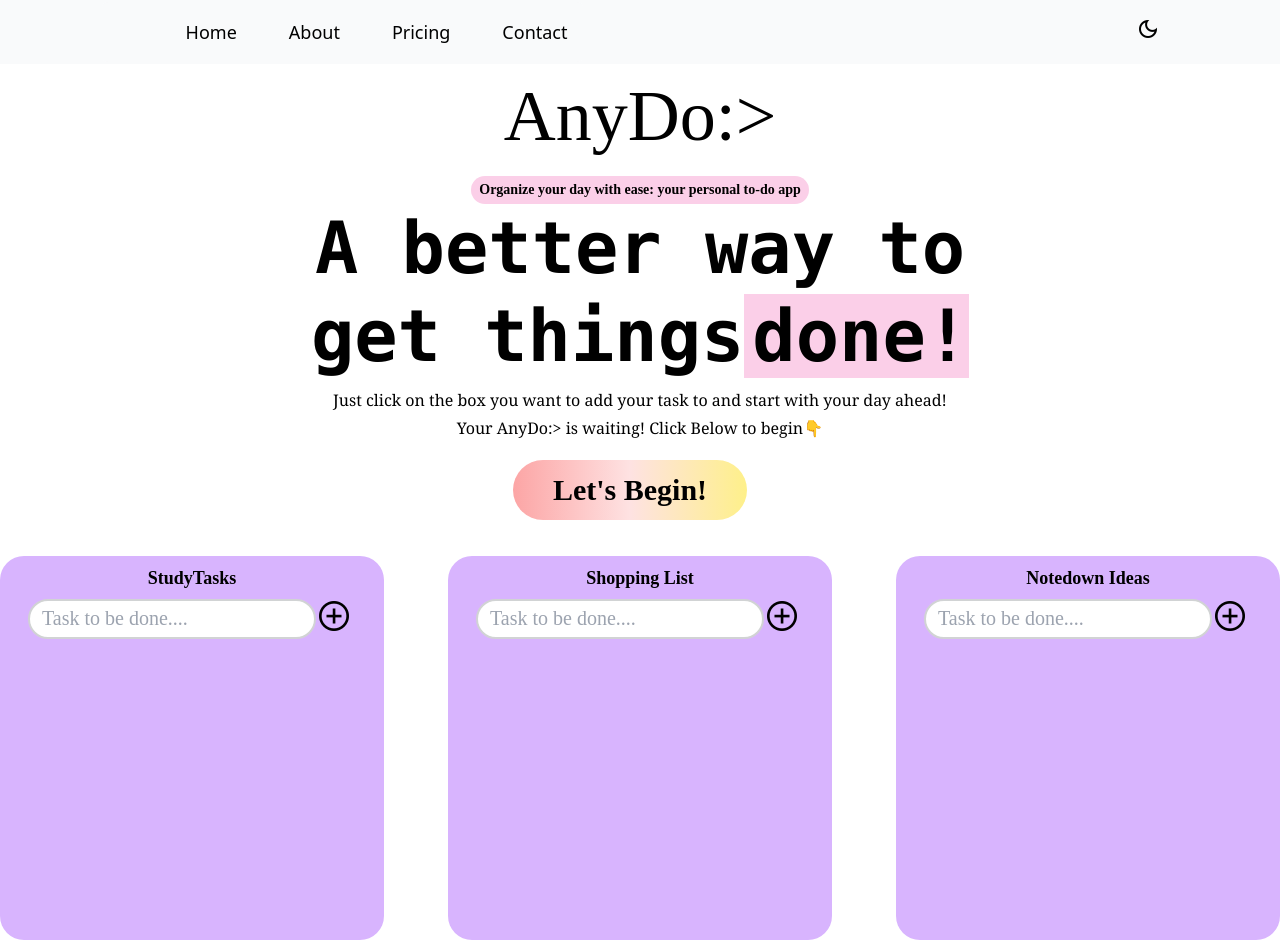
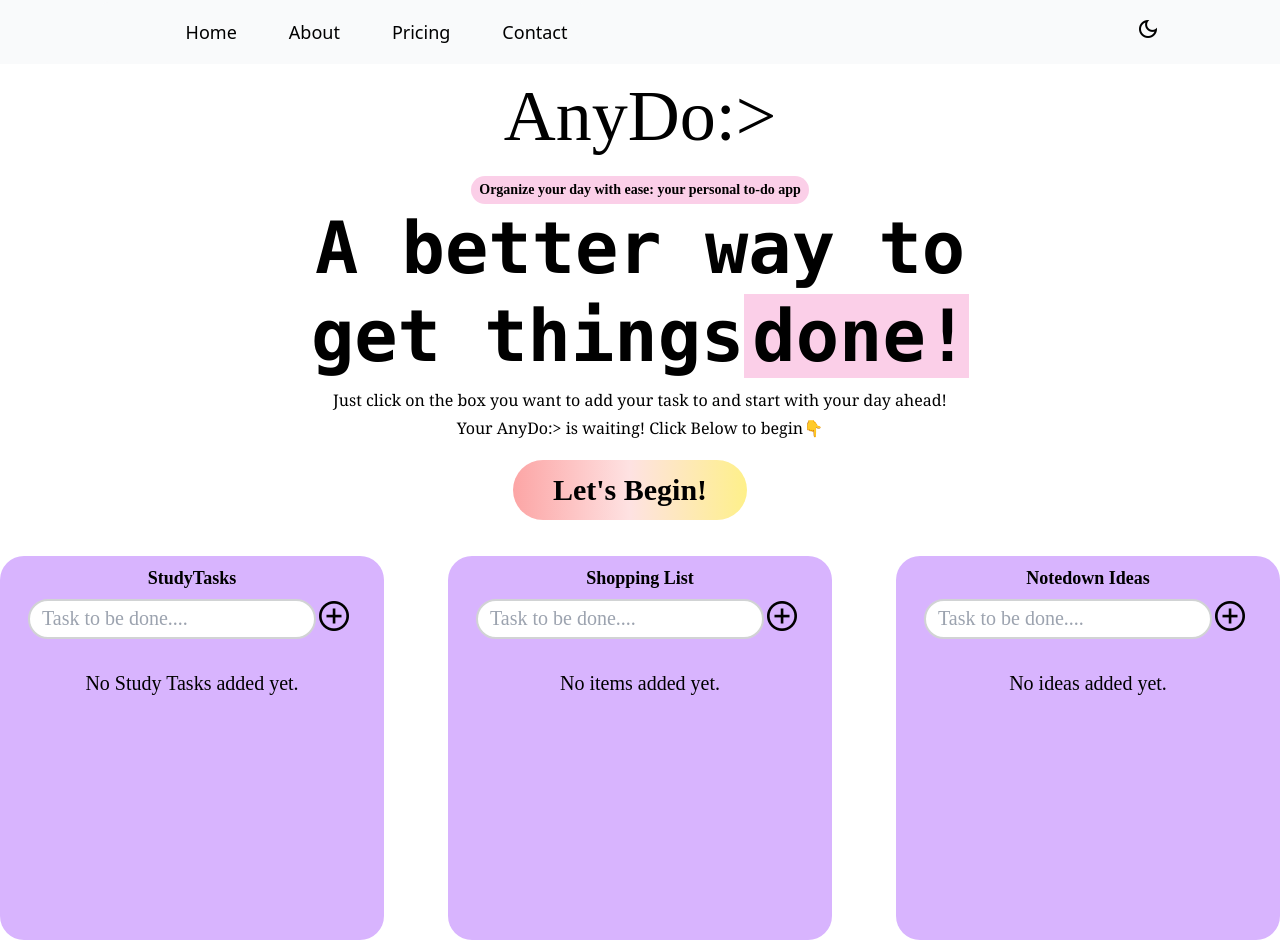
Before and after one commit to Thanisha23/Todo-QuadB, a React (Vite) app: page / in a window 1280 px wide. Built offline with nearby package versions, Linux system fonts and the light colour scheme; a web font is replaced by a local one.

Commit message:
feat: Update todos functionality

```diff
--- a/src/components/Card1.jsx
+++ b/src/components/Card1.jsx
@@ -1,11 +1,12 @@
 import { useState } from "react";
-import { useDispatch } from "react-redux";
+import { useDispatch, useSelector } from "react-redux";
 import { addCard1Todo } from "../features/card1/card1Slice";
 import Todos1 from "./Todos1";
 
-
 // eslint-disable-next-line react/display-name, react/prop-types
 const Card1 = ({ action, cardName, classAdd }) => {
+  const todos = useSelector((state) => state.card1.todos);
+
   // State for storing the input value
   const [input, setInput] = useState("");
 
@@ -23,12 +24,12 @@ const Card1 = ({ action, cardName, classAdd }) => {
     // Clearing the input field
     setInput("");
   };
+
   return (
     <div
       onClick={action}
       className={`${classAdd} card bg-purple-300 h-[22rem] md:h-97 w-[19rem] md:w-96 rounded-3xl text-center font-crisis pt-[0.5rem]`}
     >
-
       <div>
         <h3 className="font-semibold text-lg">{cardName}</h3>
       </div>
@@ -53,9 +54,20 @@ const Card1 = ({ action, cardName, classAdd }) => {
             add_circle
           </span>
         </div>
+      </div>
 
-
-      <Todos1 />
+      {/* Container for rendering todo items */}
+      <div
+        id="tasks"
+        className="cursor-pointer items-center justify-start h-66 w-full bg-purple-300 overflow-x-auto pb-[10px] px-[1.5rem]"
+      >
+        <ul>
+          {todos.length > 0 ? (
+            todos.map((todo) => <Todos1 key={todo.id} todo={todo} />)
+          ) : (
+            <p className="text-xl font-medium">No Study Tasks added yet.</p>
+          )}
+        </ul>
       </div>
     </div>
   );
--- a/src/components/Card2.jsx
+++ b/src/components/Card2.jsx
@@ -1,11 +1,12 @@
 import { useState } from "react";
-import { useDispatch } from "react-redux";
+import { useDispatch,useSelector } from "react-redux";
 import { addCard2Todo } from "../features/card2/card2SLice"
 import Todos2 from "./Todos2";
 
 
 // eslint-disable-next-line react/prop-types
 const Card2 = ({ action, cardName, classAdd }) => {
+  const todos = useSelector((state) => state.card2.todos);
  // State for storing the input value
  const [input, setInput] = useState("");
 
@@ -29,7 +30,6 @@ const Card2 = ({ action, cardName, classAdd }) => {
   onClick={action}
   className={`${classAdd} card bg-purple-300 h-[22rem] md:h-97 w-[19rem] md:w-96 rounded-3xl text-center font-crisis pt-[0.5rem]`}
 >
-
   <div>
     <h3 className="font-semibold text-lg">{cardName}</h3>
   </div>
@@ -54,9 +54,20 @@ const Card2 = ({ action, cardName, classAdd }) => {
         add_circle
       </span>
     </div>
+  </div>
 
-
-       <Todos2 />
+  {/* Container for rendering todo items */}
+  <div
+    id="tasks"
+    className="cursor-pointer items-center justify-start h-66 w-full bg-purple-300 overflow-x-auto pb-[10px] px-[1.5rem]"
+  >
+    <ul>
+      {todos.length > 0 ? (
+        todos.map((todo) => <Todos2 key={todo.id} todo={todo} />)
+      ) : (
+        <p className="text-xl font-medium">No items added yet.</p>
+      )}
+    </ul>
   </div>
 </div>
 );
--- a/src/components/Card3.jsx
+++ b/src/components/Card3.jsx
@@ -1,11 +1,13 @@
 import { useState } from "react";
-import { useDispatch } from "react-redux";
+import { useDispatch,useSelector } from "react-redux";
 import { addCard3Todo } from "../features/card3/card3Slice";
 import Todos3 from "./Todos3";
 
 
 // eslint-disable-next-line react/display-name, react/prop-types
 const Card3 = ({ action, cardName, classAdd }) => {
+  const todos = useSelector((state) => state.card3.todos);
+
  // State for storing the input value
  const [input, setInput] = useState("");
 
@@ -29,7 +31,6 @@ return (
       onClick={action}
       className={`${classAdd} card bg-purple-300 h-[22rem] md:h-97 w-[19rem] md:w-96 rounded-3xl text-center font-crisis pt-[0.5rem]`}
     >
-
       <div>
         <h3 className="font-semibold text-lg">{cardName}</h3>
       </div>
@@ -54,9 +55,20 @@ return (
             add_circle
           </span>
         </div>
+      </div>
 
-
-      <Todos3 />
+      {/* Container for rendering todo items */}
+      <div
+        id="tasks"
+        className="cursor-pointer items-center justify-start h-66 w-full bg-purple-300 overflow-x-auto pb-[10px] px-[1.5rem]"
+      >
+        <ul>
+          {todos.length > 0 ? (
+            todos.map((todo) => <Todos3 key={todo.id} todo={todo} />)
+          ) : (
+            <p className="text-xl font-medium">No ideas added yet.</p>
+          )}
+        </ul>
       </div>
     </div>
   );
--- a/src/components/Todos1.jsx
+++ b/src/components/Todos1.jsx
@@ -1,33 +1,55 @@
+/* eslint-disable react/prop-types */
+import { useState } from "react";
 import { FontAwesomeIcon } from "@fortawesome/react-fontawesome";
-import { faTrash} from "@fortawesome/free-solid-svg-icons";
-import { useDispatch, useSelector } from "react-redux";
-import { removeCard1Todo } from "../features/card1/card1Slice";
-const Todos1 = () => {
-    const todos = useSelector(state => state.card1.todos);
+import { faTrash, faPenToSquare } from "@fortawesome/free-solid-svg-icons";
+import { useDispatch } from "react-redux";
+import { removeCard1Todo, updateCard1Todo } from "../features/card1/card1Slice";
+
+const Todos1 = ({ todo }) => {
+  const [input, setInput] = useState(todo.text);
+  const [isEditable, setIsEditable] = useState(false);
   const dispatch = useDispatch();
+
+  const handleEditable = () => {
+    setIsEditable(true);
+  };
+
+  const handleBlurAndUpdate = () => {
+    setIsEditable(false);
+    if (input !== todo.text) {
+      dispatch(updateCard1Todo({ id: todo.id, text: input }));
+    }
+  };
+
   return (
-<div id="tasks"
-          className="cursor-pointer items-center justify-start h-64 w-full bg-purple-300 mt-2 overflow-x-auto pt-[10px] pb-[10px] pl-[5px] pr-[5px]"
-        >
-          {todos? todos.map((todo) => (
     <div
       key={todo.id}
-              className="task h-3 mb-1 pt-5 pb-5 pl-3 pr-3 items-center flex justify-between cursor-pointer bg-white rounded-3xl"
+      className="task h-3 mb-2 pt-5 pb-5 pl-3 pr-3 items-center flex justify-between cursor-pointer bg-white rounded-3xl"
     >
+      {isEditable ? (
+        <input
+          type="text"
+          value={input}
+          onChange={(e) => setInput(e.target.value)}
+          onBlur={handleBlurAndUpdate}
+          autoFocus
+        />
+      ) : (
         <span id="taskname" className="font-normal">
           {todo.text}
         </span>
+      )}
 
       <div>
         <button onClick={() => dispatch(removeCard1Todo(todo.id))}>
           <FontAwesomeIcon icon={faTrash} />
         </button>
-
+        <button className="pl-[1rem]" onClick={handleEditable}>
+          <FontAwesomeIcon icon={faPenToSquare} />
+        </button>
       </div>
     </div>
-          )) :""}
-        </div>
-  )
-}
+  );
+};
 
-export default Todos1
+export default Todos1;
--- a/src/components/Todos2.jsx
+++ b/src/components/Todos2.jsx
@@ -1,33 +1,51 @@
+/* eslint-disable react/prop-types */
 import { FontAwesomeIcon } from "@fortawesome/react-fontawesome";
-import { faTrash} from "@fortawesome/free-solid-svg-icons";
-import { useDispatch, useSelector } from "react-redux";
-import { removeCard2Todo } from "../features/card2/card2SLice";
-const Todos2 = () => {
-    const todos = useSelector(state => state.card2.todos);
+import { faTrash,faPenToSquare} from "@fortawesome/free-solid-svg-icons";
+import { useDispatch} from "react-redux";
+import { removeCard2Todo,updateCard2Todo } from "../features/card2/card2SLice";
+import { useState } from "react";
+const Todos2 = ({todo}) => {
+  const [input, setInput] = useState(todo.text);
+  const [isEditable, setIsEditable] = useState(false);
     const dispatch = useDispatch();
+    const handleEditable = () => {
+      setIsEditable(true);
+    };
+    const handleBlurAndUpdate = () => {
+      setIsEditable(false);
+      if (input !== todo.text) {
+        dispatch(updateCard2Todo({ id: todo.id, text: input }));
+      }
+    };
   return (
-<div id="tasks"
-          className="cursor-pointer items-center justify-start h-64 w-full bg-purple-300 mt-2 overflow-x-auto pt-[10px] pb-[10px] pl-[5px] pr-[5px]"
-        >
-          {todos.map((todo) => (
     <div
     key={todo.id}
-              className="task h-3 mb-1 pt-5 pb-5 pl-3 pr-3 items-center flex justify-between cursor-pointer bg-white rounded-3xl"
+    className="task h-3 mb-2 pt-5 pb-5 pl-3 pr-3 items-center flex justify-between cursor-pointer bg-white rounded-3xl"
   >
+    {isEditable ? (
+      <input
+        type="text"
+        value={input}
+        onChange={(e) => setInput(e.target.value)}
+        onBlur={handleBlurAndUpdate}
+        autoFocus
+      />
+    ) : (
       <span id="taskname" className="font-normal">
         {todo.text}
       </span>
+    )}
 
     <div>
       <button onClick={() => dispatch(removeCard2Todo(todo.id))}>
         <FontAwesomeIcon icon={faTrash} />
       </button>
-
+      <button className="pl-[1rem]" onClick={handleEditable}>
+        <FontAwesomeIcon icon={faPenToSquare} />
+      </button>
     </div>
   </div>
-          ))}
-        </div>
-  )
-}
+);
+};
 
-export default Todos2
+export default Todos2;
--- a/src/components/Todos3.jsx
+++ b/src/components/Todos3.jsx
@@ -1,33 +1,53 @@
+/* eslint-disable react/prop-types */
 import { FontAwesomeIcon } from "@fortawesome/react-fontawesome";
-import { faTrash} from "@fortawesome/free-solid-svg-icons";
-import { useDispatch, useSelector } from "react-redux";
-import { removeCard3Todo } from "../features/card3/card3Slice";
-const Todos3 = () => {
-    const todos = useSelector(state => state.card3.todos);
+import { faTrash,faPenToSquare} from "@fortawesome/free-solid-svg-icons";
+import { useDispatch} from "react-redux";
+import { removeCard3Todo,updateCard3Todo } from "../features/card3/card3Slice";
+import {useState} from "react"
+const Todos3 = ({todo}) => {
+  const [input, setInput] = useState(todo.text);
+  const [isEditable, setIsEditable] = useState(false);
   const dispatch = useDispatch();
+
+  const handleEditable = () => {
+    setIsEditable(true);
+  };
+
+  const handleBlurAndUpdate = () => {
+    setIsEditable(false);
+    if (input !== todo.text) {
+      dispatch(updateCard3Todo({ id: todo.id, text: input }));
+    }
+  };
   return (
-<div id="tasks"
-          className="cursor-pointer items-center justify-start h-64 w-full bg-purple-300 mt-2 overflow-x-auto pt-[10px] pb-[10px] pl-[5px] pr-[5px]"
-        >
-          {todos.map((todo) => (
 <div
       key={todo.id}
-              className="task h-3 mb-1 pt-5 pb-5 pl-3 pr-3 items-center flex justify-between cursor-pointer bg-white rounded-3xl"
+      className="task h-3 mb-2 pt-5 pb-5 pl-3 pr-3 items-center flex justify-between cursor-pointer bg-white rounded-3xl"
     >
+      {isEditable ? (
+        <input
+          type="text"
+          value={input}
+          onChange={(e) => setInput(e.target.value)}
+          onBlur={handleBlurAndUpdate}
+          autoFocus
+        />
+      ) : (
         <span id="taskname" className="font-normal">
           {todo.text}
         </span>
+      )}
 
       <div>
         <button onClick={() => dispatch(removeCard3Todo(todo.id))}>
           <FontAwesomeIcon icon={faTrash} />
         </button>
-
+        <button className="pl-[1rem]" onClick={handleEditable}>
+          <FontAwesomeIcon icon={faPenToSquare} />
+        </button>
       </div>
     </div>
-          ))}
-        </div>
-  )
-}
+  );
+};
 
-export default Todos3
+export default Todos3;
--- a/src/features/card1/card1Slice.js
+++ b/src/features/card1/card1Slice.js
@@ -1,9 +1,11 @@
-import { createSlice, nanoid ,current} from "@reduxjs/toolkit";
+// card1Slice.js
+import { createSlice, nanoid, current } from "@reduxjs/toolkit";
 
 const initialState = {
   todos: JSON.parse(localStorage.getItem("card1Todos")) || [],
 };
 
+//reducers for updating the store
 export const card1Slice = createSlice({
   name: "cardOne",
   initialState,
@@ -15,17 +17,27 @@ export const card1Slice = createSlice({
       };
       state.todos.push(todo);
       let card1todos = JSON.stringify(current(state).todos);
-      localStorage.setItem("card1Todos",card1todos);
+      localStorage.setItem("card1Todos", card1todos);
     },
 
     removeCard1Todo: (state, action) => {
       state.todos = state.todos.filter((todo) => todo.id !== action.payload);
       let card1todos = JSON.stringify(current(state).todos);
-      localStorage.setItem("card1Todos",card1todos);
+      localStorage.setItem("card1Todos", card1todos);
+    },
+
+    updateCard1Todo: (state, action) => {
+      const { id, text } = action.payload;
+      const todoIndex = state.todos.findIndex((todo) => todo.id === id);
+      if (todoIndex !== -1) {
+        state.todos[todoIndex].text = text;
+        let card1todos = JSON.stringify(current(state).todos);
+        localStorage.setItem("card1Todos", card1todos);
+      }
     },
   },
 });
 
-export const { addCard1Todo, removeCard1Todo } = card1Slice.actions;
+export const { addCard1Todo, removeCard1Todo, updateCard1Todo } = card1Slice.actions;
 
 export default card1Slice.reducer;
--- a/src/features/card2/card2SLice.js
+++ b/src/features/card2/card2SLice.js
@@ -4,6 +4,7 @@ const initialState = {
   todos: JSON.parse(localStorage.getItem("card2Todos")) || [],
 };
 
+//reducers for updating the store
 export const card2Slice = createSlice({
   name: "cardTwo",
   initialState,
@@ -22,9 +23,20 @@ export const card2Slice = createSlice({
       let card2todos = JSON.stringify(current(state).todos);
       localStorage.setItem("card2Todos", card2todos);
     },
+    updateCard2Todo: (state, action) => {
+        const { id, text } = action.payload;
+        const todoIndex = state.todos.findIndex((todo) => todo.id === id);
+        if (todoIndex !== -1) {
+          state.todos[todoIndex].text = text;
+          let card2todos = JSON.stringify(current(state).todos);
+          localStorage.setItem("card2Todos", card2todos);
+        }
+      },
+
+
   },
 });
 
-export const { addCard2Todo, removeCard2Todo } = card2Slice.actions;
+export const { addCard2Todo, removeCard2Todo,updateCard2Todo } = card2Slice.actions;
 
 export default card2Slice.reducer;
--- a/src/features/card3/card3Slice.js
+++ b/src/features/card3/card3Slice.js
@@ -4,6 +4,7 @@ const initialState = {
   todos: JSON.parse(localStorage.getItem("card3Todos")) || [],
 };
 
+//reducers for updating the store
 export const card3Slice = createSlice({
   name: "cardThree",
   initialState,
@@ -22,9 +23,18 @@ export const card3Slice = createSlice({
       let card3todos = JSON.stringify(current(state).todos);
       localStorage.setItem("card3Todos", card3todos);
     },
+    updateCard3Todo: (state, action) => {
+      const { id, text } = action.payload;
+      const todoIndex = state.todos.findIndex((todo) => todo.id === id);
+      if (todoIndex !== -1) {
+        state.todos[todoIndex].text = text;
+        let card3todos = JSON.stringify(current(state).todos);
+        localStorage.setItem("card3Todos", card3todos);
+      }
+    },
   },
 });
 
-export const { addCard3Todo, removeCard3Todo } = card3Slice.actions;
+export const { addCard3Todo, removeCard3Todo,updateCard3Todo } = card3Slice.actions;
 
 export default card3Slice.reducer;
```
Also changed, not shown: src/pages/Home.jsx (+0 -13 lines). Lines whose indentation alone changed are shown as unchanged.
